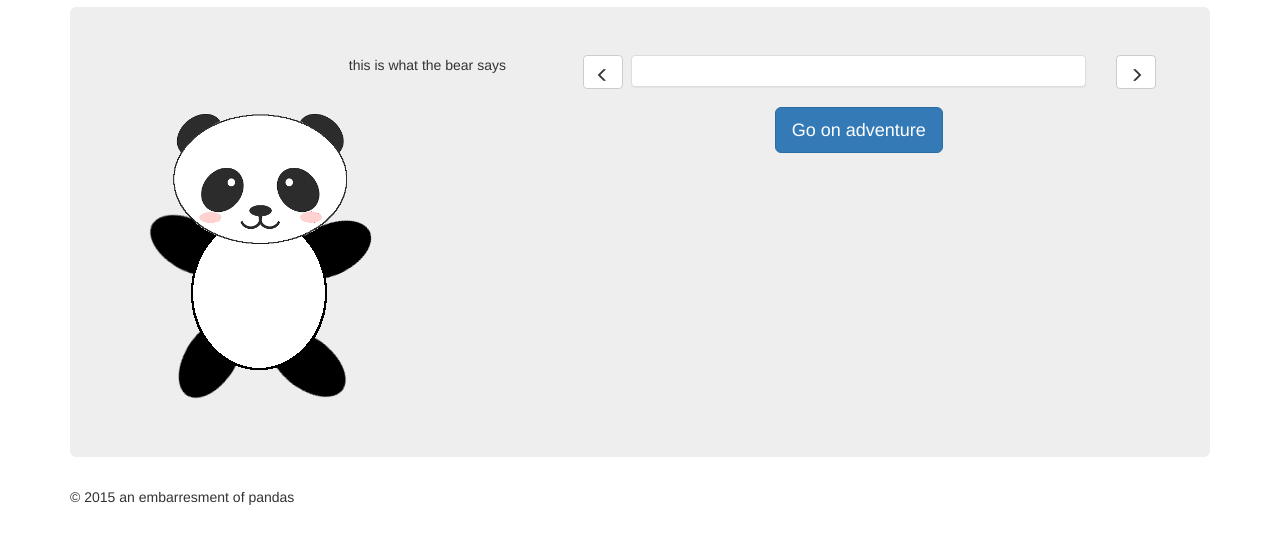
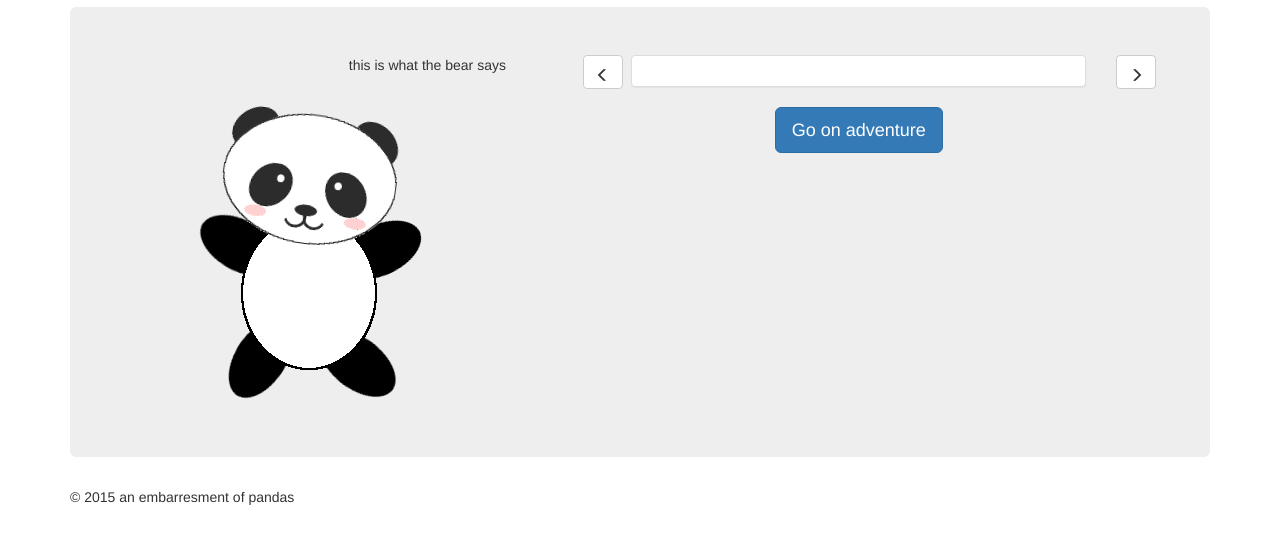
Before and after one commit to ed-buuteeq/bookingbear, a website: page app/index.html in a window 1280 px wide. Shown: the part 49-592 px from the top of the page. Drawn offline with nearby package versions, Linux system fonts and the light colour scheme.

Commit message:
Fix for panda

```diff
--- a/app/index.html
+++ b/app/index.html
@@ -65,7 +65,8 @@
 	<script type="text/javascript" src="https://cdnjs.cloudflare.com/ajax/libs/gsap/1.18.0/plugins/CSSPlugin.min.js"></script>
 	<script type="text/javascript" src="https://cdnjs.cloudflare.com/ajax/libs/gsap/1.17.0/easing/EasePack.min.js"></script>
 	<script type="text/javascript" src="../bower_components/bootstrap/dist/js/bootstrap.min.js"></script>
+	<script type="text/javascript" src="data/data.js"></script>
+	<script type="text/javascript" src="scripts/panda.js"></script>
     <script type="text/javascript" src="scripts/app.js"></script>
-	<script type="text/javascript" src="data/data.js"></script>
 </body>
 </html>
--- a/app/scripts/app.js
+++ b/app/scripts/app.js
@@ -1,3 +1,6 @@
+$(function(){
+    initPanda();
+});
 
 function getUrlParameter(sParam) {
     var sPageURL = decodeURIComponent(window.location.search.substring(1)),
@@ -12,3 +15,9 @@ function getUrlParameter(sParam) {
         }
     }
 }
+
+function initPanda() {
+    var $panda = $("#bear");
+    TweenLite.to($panda, 3, { left: '50px' , delay: 0});
+    pandaTalk($panda, 3);
+}
--- /dev/null
+++ b/app/scripts/panda.js
@@ -0,0 +1,8 @@
+function pandaTalk($panda, delay) {
+    $pandaHead = $panda.find('.head');
+    for (var i=0; i < 3; i++) {
+        TweenLite.to($pandaHead, 1, {transform: 'rotate(-8deg)', delay: delay++});
+        TweenLite.to($pandaHead, 1, {transform: 'rotate(8deg)', delay: delay++});
+    }
+    TweenLite.to($pandaHead, 1, {transform: 'rotate(1deg)', delay: delay});
+}
--- a/app/styles/styles.css
+++ b/app/styles/styles.css
@@ -33,6 +33,10 @@
 }
 .bear-text {
 
+}
+#bear {
+	position: relative;
+	left: -375px;
 }
 #bear .head {
 	position: relative;
```
